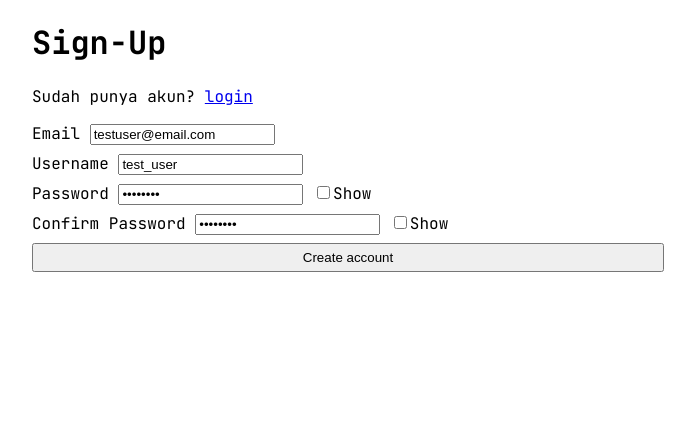
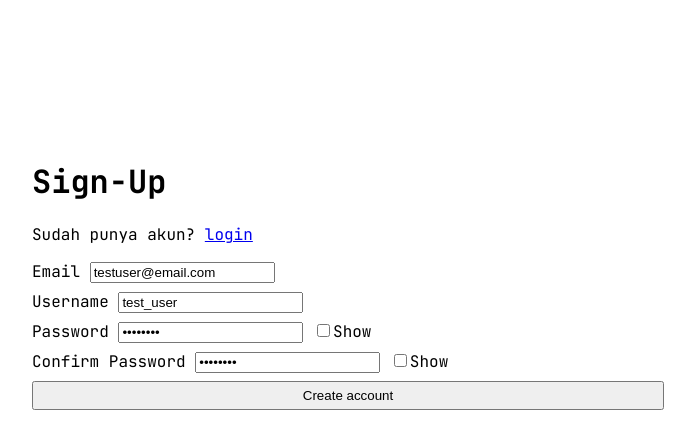
Before and after one commit to AminBadani/simple-blog, a SvelteKit app: page /register in a window 1280 px wide. Shown: the top 448 px of the page, without its empty margins (292-987 px from the left). Built offline with nearby package versions, Linux system fonts and the light colour scheme.

Commit message:
add google font on global css

```diff
--- a/src/routes/(auth)/app.css
+++ b/src/routes/(auth)/app.css
@@ -1,8 +1,3 @@
-@import url('https://fonts.googleapis.com/css2?family=JetBrains+Mono:ital,wght@0,100..800;1,100..800&display=swap');
-
-body {
-    font-family: 'JetBrains Mono';
-}
 .container {
     width: 100%;
     margin: auto;
@@ -25,6 +20,6 @@
 @media (width >= 48rem) {
     .container {
         width: 50%;
-        margin: auto
+        margin: 10rem auto;
     }
 }
--- a/src/routes/+error.svelte
+++ b/src/routes/+error.svelte
@@ -4,10 +4,7 @@
 </div>
 
 <style>
-    @import url('https://fonts.googleapis.com/css2?family=JetBrains+Mono:ital,wght@0,100..800;1,100..800&display=swap');
-
     .error-container {
-        font-family: 'JetBrains Mono';
         width: 98vw;
         height: 97vh;
 
--- a/src/routes/+layout.svelte
+++ b/src/routes/+layout.svelte
@@ -9,3 +9,11 @@
 </svelte:head>
 
 {@render children?.()}
+
+<style>
+	@import url('https://fonts.googleapis.com/css2?family=JetBrains+Mono:ital,wght@0,100..800;1,100..800&display=swap');
+
+	:global(body) {
+    	font-family: 'JetBrains Mono';
+	}
+</style>
```
